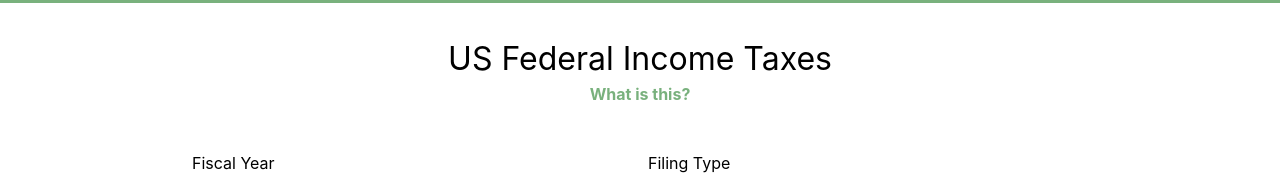
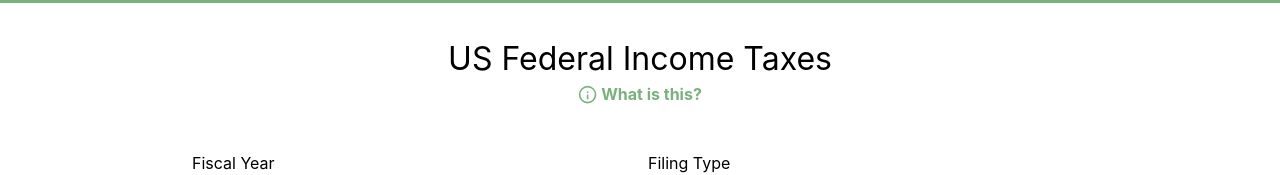
Before and after one commit to kddnewton/taxes, a React app: page / in a window 1280 px wide. Shown: the top 175 px of the page. Built offline with nearby package versions, Linux system fonts and the light colour scheme; the HTML template or start-up script is replaced by a standard one.

Commit message:
Info icon

```diff
--- a/src/App.tsx
+++ b/src/App.tsx
@@ -22,6 +22,12 @@ const App: React.FC = () => {
         </h1>
         <Modal>
           <Modal.Trigger className={styles.about}>
+            <svg viewBox="0 0 12 12" className={styles.icon} aria-hidden>
+              <circle cx={6} cy={6} r={5} />
+              <path d="M6,9 l0,-3" />
+              <path d="M6,5 l0,-1" />
+            </svg>
+            {" "}
             What is this?
           </Modal.Trigger>
           <Modal.Content>
--- a/src/container.module.css
+++ b/src/container.module.css
@@ -44,3 +44,16 @@
   font-weight: bold;
   margin: 0.5em auto;
 }
+
+.icon {
+  display: inline-block;
+  height: 1.2em;
+  width: 1.2em;
+  vertical-align: text-bottom;
+}
+
+.icon path,
+.icon circle {
+  fill: transparent;
+  stroke: var(--primary-green);
+}
```
